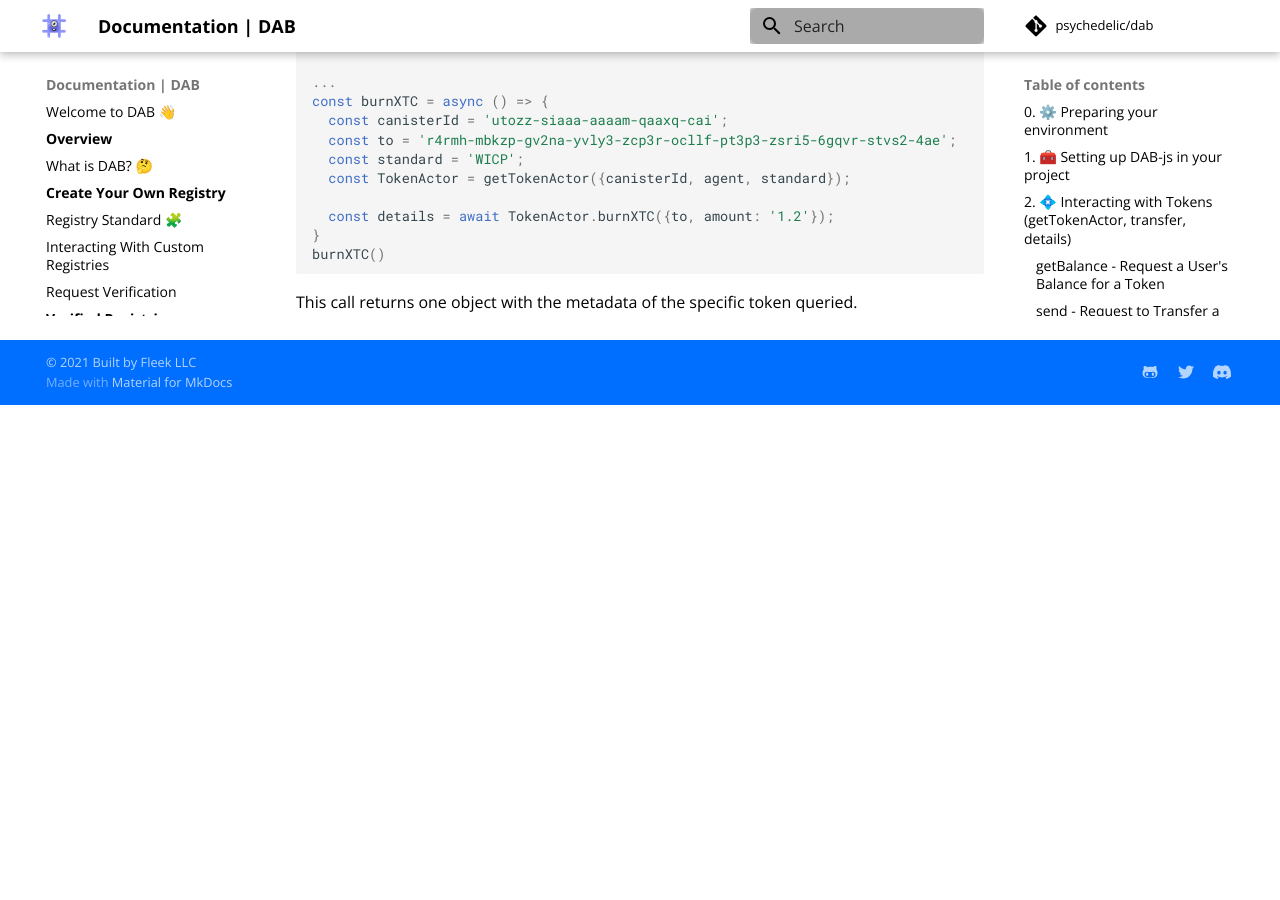
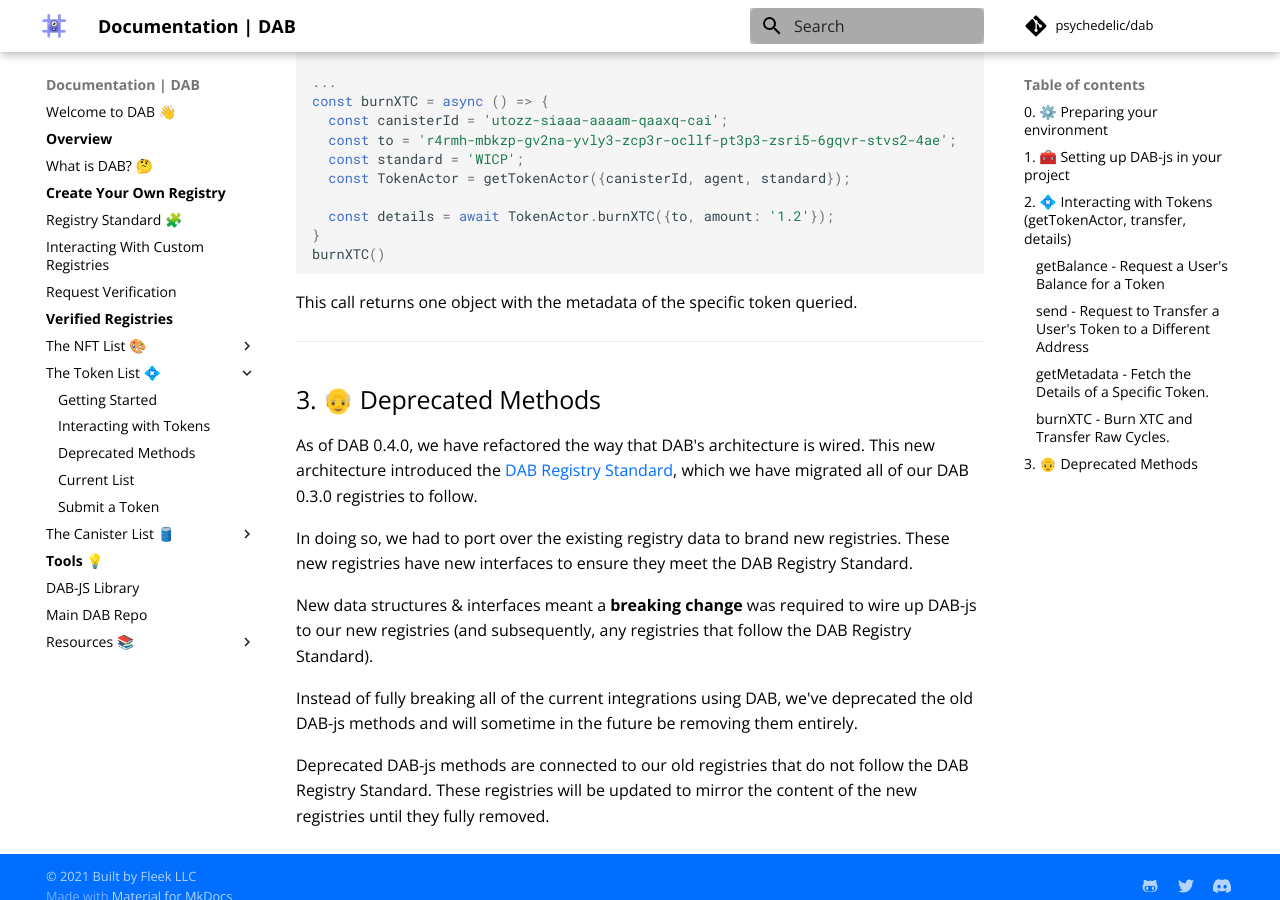
Before and after one commit to Psychedelic/dab-docs, an MkDocs documentation site: the page built from docs/token-list/getting-started.md, in a window 1280 px wide and 900 px high, scrolled down 6195 px. Built offline with MkDocs 1.6.1 and Material for MkDocs 9.7.7, drawn with Linux system fonts in a browser that asks for light colours; comment, search, counter and statistics services are not loaded; before the commit the page ends 6600 px from its top, so only the background shows below that.

Commit message:
deprecated descriptions added

````diff
--- a/docs/canister-list/getting-started.md
+++ b/docs/canister-list/getting-started.md
@@ -100,3 +100,17 @@ console.log(nftsInfo);
 
 
 In contrast to the previous method, this will return an **array of metadata objects** for all the canister IDs you entered.
+
+---
+
+## 4. 👴 Deprecated Methods
+
+As of DAB 0.4.0, we have refactored the way that DAB's architecture is wired. This new architecture introduced the DAB Registry Standard, which we have migrated all of our DAB 0.3.0 registries to follow.
+
+In doing so, we had to port over the existing registry data to brand new registries. These new registries have new interfaces to ensure they meet the DAB Registry Standard.
+
+New data structures & interfaces meant a breaking change was required to wire up DAB-js to our new registries (and subsequently, any registries that follow the DAB Registry Standard).
+
+Instead of fully breaking all of the current integrations using DAB, we've deprecated the old DAB-js methods and will sometime in the future be removing them entirely.
+
+Deprecated DAB-js methods are connected to our old registries that do not follow the DAB Registry Standard. These registries will be updated to mirror the content of the new registries until they fully removed.
--- a/docs/nft-list/getting-started.md
+++ b/docs/nft-list/getting-started.md
@@ -293,3 +293,17 @@ getTokenDetails()
 ```
 
 This call returns one object with the metadata of the specific NFT queried.
+
+---
+
+## 4. 👴 Deprecated Methods
+
+As of DAB 0.4.0, we have refactored the way that DAB's architecture is wired. This new architecture introduced the DAB Registry Standard, which we have migrated all of our DAB 0.3.0 registries to follow.
+
+In doing so, we had to port over the existing registry data to brand new registries. These new registries have new interfaces to ensure they meet the DAB Registry Standard.
+
+New data structures & interfaces meant a breaking change was required to wire up DAB-js to our new registries (and subsequently, any registries that follow the DAB Registry Standard).
+
+Instead of fully breaking all of the current integrations using DAB, we've deprecated the old DAB-js methods and will sometime in the future be removing them entirely.
+
+Deprecated DAB-js methods are connected to our old registries that do not follow the DAB Registry Standard. These registries will be updated to mirror the content of the new registries until they fully removed.
--- a/docs/standard/getting-started.md
+++ b/docs/standard/getting-started.md
@@ -1,12 +1,43 @@
 ## Create Your Own Registry - Registry Standard
 
-To create your own DAB Registry, your canister interface must follow the Registry Standard.
+To create your own DAB Registry that is able automatically integrate with any programs & applications that interact with DAB Regstries (such as DAB-js and the DAB Router), your canister interface must follow that of the DAB Registry Standard.
 
-Any addition logic you'd like to add is completely up to your descretion, as long as the base methods are method.
+For anyone wondering what this might look like, we have created the DAB Registry Canister. This example canister fully implements the DAB Registry Standard and can act as a guide for you to do so as well.
 
-{content here with links out to dab template registry}
+- **DAB Registry Standard Candid Interface [ADD LINK]**
+- **DAB Registry Canister [ADD LINK]**
 
+Any addition logic you'd like to add is completely up to your descretion, as long as the base methods are met. There **must be no descrepancies between your registry's candid interface and that of the standard.**
 ## Registry Standard's Required Interface Methods
+In order to follow the DAB Registry Standard, these four base methods must be met:
+### 1. Get Registry's Name - name
+Returns the name of your registry canister.
 
+```bash
+"name"   : () -> (text) query
+```
+
+### 2. Get an Item From Registry - get
+Returns the metadata associated with the passed in Principal ID if it exists in the registry.
+
+```bash
+"get"    : (principal) -> (opt metadata) query
+```
+
+### 3. Add an Iten to Registry - add
+Adds metadata against the Principal ID in your registry. Only canister admins can access this method.
+
+```bash
+"add"    : (principal, metadata) -> (response)
+```
+
+### 4. Remove an Item From Registry - remove
+Removes an item and its associated metadata from your registry. Only canister admins can access this method.
+
+```bash
+ "remove" : (principal) -> (response)
+```
 
 ## Interacting With Custom Registries
+
+[ how to use DAB-js to interface with any DRS canister GOES HERE ]
--- a/docs/token-list/getting-started.md
+++ b/docs/token-list/getting-started.md
@@ -278,3 +278,17 @@ burnXTC()
 ```
 
 This call returns one object with the metadata of the specific token queried.
+
+---
+
+## 3. 👴 Deprecated Methods
+
+As of DAB 0.4.0, we have refactored the way that DAB's architecture is wired. This new architecture introduced the [DAB Registry Standard](../standard/getting-started.md), which we have migrated all of our DAB 0.3.0 registries to follow.
+
+In doing so, we had to port over the existing registry data to brand new registries. These new registries have new interfaces to ensure they meet the DAB Registry Standard.
+
+New data structures & interfaces meant a **breaking change** was required to wire up DAB-js to our new registries (and subsequently, any registries that follow the DAB Registry Standard).
+
+Instead of fully breaking all of the current integrations using DAB, we've deprecated the old DAB-js methods and will sometime in the future be removing them entirely.
+
+Deprecated DAB-js methods are connected to our old registries that do not follow the DAB Registry Standard. These registries will be updated to mirror the content of the new registries until they fully removed.
--- a/mkdocs.yml
+++ b/mkdocs.yml
@@ -35,17 +35,20 @@ nav:
     - Getting Started: nft-list/getting-started.md
     - Fetching a User's NFTs: nft-list/getting-started/#2-fetching-all-nfts-the-user-owns-getallusernfts
     - Interacting with NFTs: nft-list/getting-started/#3-interacting-with-nfts-using-nftactor-getusertokens-transfer-details
+    - Deprecated Methods: nft-list/getting-started/#4-deprecated-methods
     - Current NFT List: "https://github.com/Psychedelic/dab/blob/main/registries/nft/list.json"
     - Submit an NFT: "https://dab-ooo.typeform.com/nft-list"
   - The Token List 💠:
     - Getting Started: token-list/getting-started.md
     - Interacting with Tokens: token-list/getting-started/#2-interacting-with-tokens-gettokenactor-transfer-details
+    - Deprecated Methods: token-list/getting-started/#3-deprecated-methods
     - Current List: "https://github.com/Psychedelic/dab/blob/main/registries/tokens/list.json"
     - Submit a Token: "https://dab-ooo.typeform.com/token-list"
   - The Canister List 🛢️:
     - Getting Started: canister-list/getting-started.md
     - Single-canister Query: canister-list/getting-started/#2-check-a-single-canisters-metadata-in-the-registry-getcanisterinfo
     - Multi-canister Query: canister-list/getting-started/#3-check-multiple-canisters-metadata-in-the-registry-getmultiplecanisterinfo
+    - Deprecated Methods: canister-list/getting-started/#4-deprecated-methods
     - Current List: "https://github.com/Psychedelic/dab/blob/main/registries/canister_registry/list.md"
     - Submit a Canister: "https://dab-ooo.typeform.com/canister-list"
   - <b>Tools</b> 💡: "#"
````
